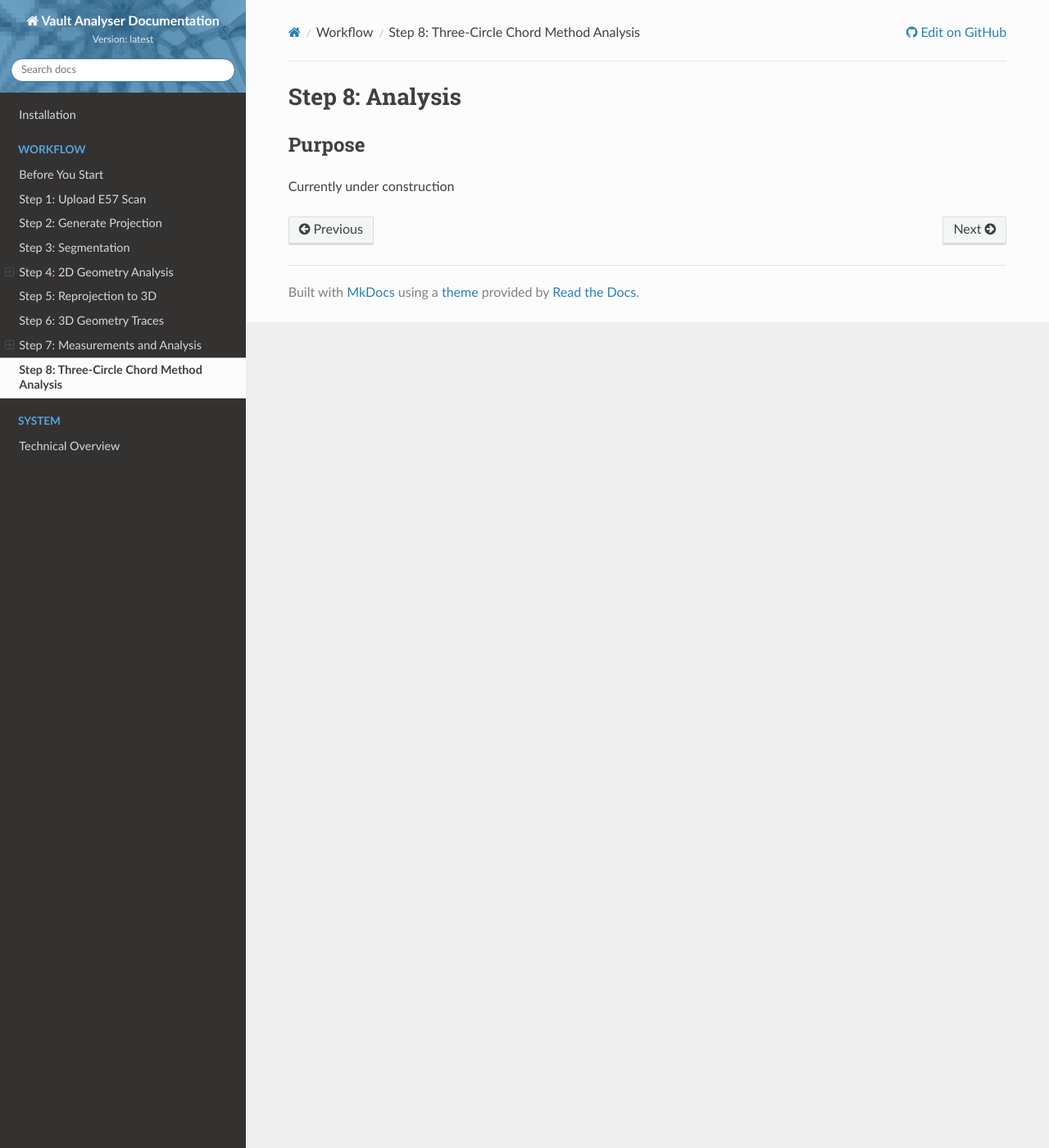
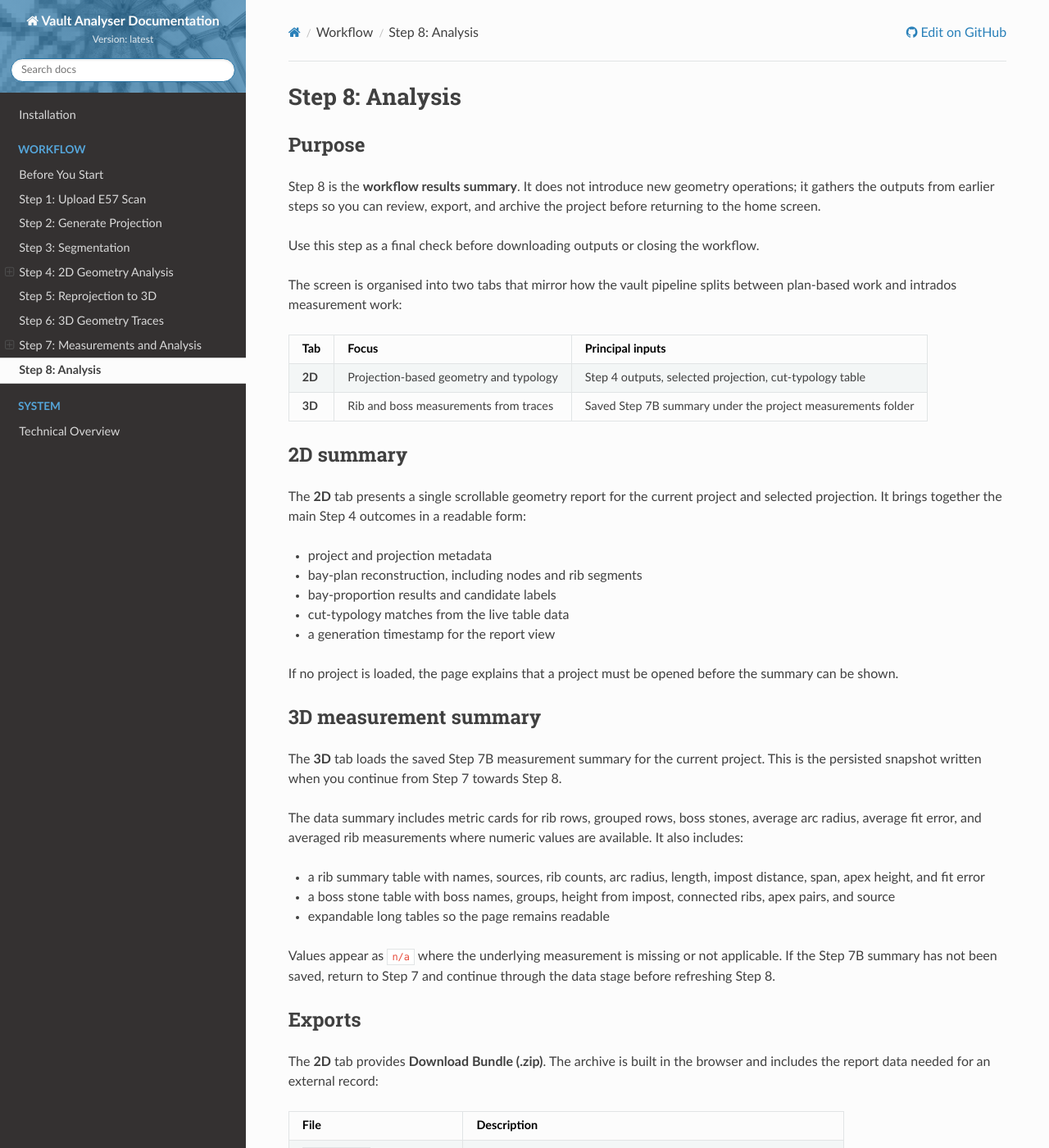
Before and after one commit to DavidJBoardman/ai-vault-dashboard, an MkDocs documentation site: the page built from docs/workflow/step-8-analysis.md, in a window 1280 px wide and 1400 px high. Shown: the whole window at 82% size. Built offline with MkDocs 1.6.1, drawn with Linux system fonts in a browser that asks for light colours; nearby versions of some CDN libraries; some of the changed text lies outside the part shown.

Commit message:
add analysis doc

```diff
--- a/docs/workflow/step-8-analysis.md
+++ b/docs/workflow/step-8-analysis.md
@@ -2,4 +2,73 @@
 
 ## Purpose
 
-Currently under construction
+Step 8 is the **workflow results summary**. It does not introduce new geometry operations; it gathers the outputs from earlier steps so you can review, export, and archive the project before returning to the home screen.
+
+Use this step as a final check before downloading outputs or closing the workflow.
+
+The screen is organised into two tabs that mirror how the vault pipeline splits between plan-based work and intrados measurement work:
+
+| Tab | Focus | Principal inputs |
+|-----|--------|-------------------|
+| **2D** | Projection-based geometry and typology | Step 4 outputs, selected projection, cut-typology table |
+| **3D** | Rib and boss measurements from traces | Saved Step 7B summary under the project measurements folder |
+
+## 2D summary
+
+The **2D** tab presents a single scrollable geometry report for the current project and selected projection. It brings together the main Step 4 outcomes in a readable form:
+
+- project and projection metadata
+- bay-plan reconstruction, including nodes and rib segments
+- bay-proportion results and candidate labels
+- cut-typology matches from the live table data
+- a generation timestamp for the report view
+
+If no project is loaded, the page explains that a project must be opened before the summary can be shown.
+
+## 3D measurement summary
+
+The **3D** tab loads the saved Step 7B measurement summary for the current project. This is the persisted snapshot written when you continue from Step 7 towards Step 8.
+
+The data summary includes metric cards for rib rows, grouped rows, boss stones, average arc radius, average fit error, and averaged rib measurements where numeric values are available. It also includes:
+
+- a rib summary table with names, sources, rib counts, arc radius, length, impost distance, span, apex height, and fit error
+- a boss stone table with boss names, groups, height from impost, connected ribs, apex pairs, and source
+- expandable long tables so the page remains readable
+
+Values appear as `n/a` where the underlying measurement is missing or not applicable. If the Step 7B summary has not been saved, return to Step 7 and continue through the data stage before refreshing Step 8.
+
+## Exports
+
+The **2D** tab provides **Download Bundle (.zip)**. The archive is built in the browser and includes the report data needed for an external record:
+
+| File | Description |
+|------|-------------|
+| `report.html` | Self-contained HTML copy of the 2D report |
+| `bay-proportion.csv` | Ranked bay-proportion candidates |
+| `cut-typology.csv` | Cut-typology results using the same columns as the application table |
+| `bay-plan.png` | Optional image export of the reconstructed bay plan |
+| `bay-plan.dxf` and metadata | Optional CAD export of reconstructed rib segments and nodes |
+
+Optional files are included when the required data and rendering steps are available. The bundle still downloads if an optional image or CAD export cannot be produced.
+
+The **3D** tab provides separate CSV exports:
+
+| Button | Export |
+|--------|--------|
+| **Download Ribs CSV** | Rib measurements, including radius, length, impost distance, span, apex height, and fit error |
+| **Download Boss CSV** | Boss stone names and height-from-impost values |
+
+Download the exports after you have finished editing Step 4 geometry and Step 7 measurement labels, so the archive reflects the final project state.
+
+## Workflow actions
+
+Use **Back to Measurements** if you need to change labels or data in Step 7. Use **Complete & Return Home** when you are satisfied; this marks Step 8 complete and returns you to the home screen.
+
+## Expected result
+
+Before completing the workflow you should have:
+
+- reviewed the 2D report against the final Step 4 geometry
+- checked the 3D rib and boss measurement summary from Step 7B
+- downloaded any required report bundle or CSV files
+- confirmed that no labels, pairings, or measurement settings need further adjustment
--- a/mkdocs.yml
+++ b/mkdocs.yml
@@ -51,7 +51,7 @@ nav:
           - Overview: workflow/step-7/index.md
           - Labelling: workflow/step-7/labelling.md
           - Data: workflow/step-7/data.md
-      - "Step 8: Three-Circle Chord Method Analysis": workflow/step-8-analysis.md
+      - "Step 8: Analysis": workflow/step-8-analysis.md
   - System:
       - Technical Overview: system.md
 
```
Also changed, not shown: docs/workflow/step-4/bay-plan-reconstruction.md (+11 -1 lines), docs/workflow/step-4/index.md (+6 -1 lines), docs/images/step-4/step4_interface_layout.png, docs/images/step-4/step4_interface_overlay.png (added), docs/images/step-4/step4a-roi-bay-proportion.png, docs/images/step-4/step4b-reference.png, docs/images/step-4/step4c-cut-typology.png, docs/images/step-4/step4d-bay-plan.png.
